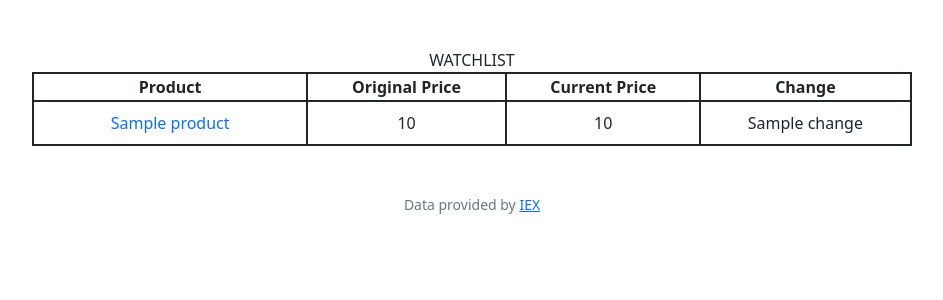
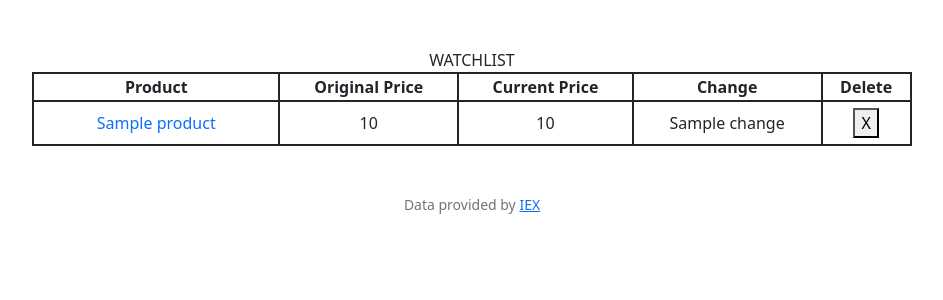
Before and after one commit to kumarpreetham09/CS50-Projects, a Flask app: template project/templates/index.html in a window 1280 px wide. Shown: the part 66-366 px from the top of the page, without its empty margins (168-1111 px from the left). Run offline with Flask 3, Linux system fonts and the light colour scheme; the template is opened without the code that fills it: most values are stand-ins (such as "Sample title", 1, 10 or a date in 2020); some libraries are stand-ins or nearby versions.

Commit message:
Wed, Jul 26, 2023, 11:33 PM +08:00

```diff
--- a/project/templates/index.html
+++ b/project/templates/index.html
@@ -13,6 +13,7 @@
                 <th>Original Price</th>
                 <th>Current Price</th>
                 <th>Change</th>
+                <th>Delete</th>
             </tr>
         </thead>
         <tbody>
@@ -22,6 +23,7 @@
                     <td>{{ info["price"] }}</td>
                     <td>{{ info["c_price"] }}</td>
                     <td>{{ info["change"] }}</td>
+                    <td><button>X</button></td>
                 </tr>
             {% endfor %}
         </tbody>
```
